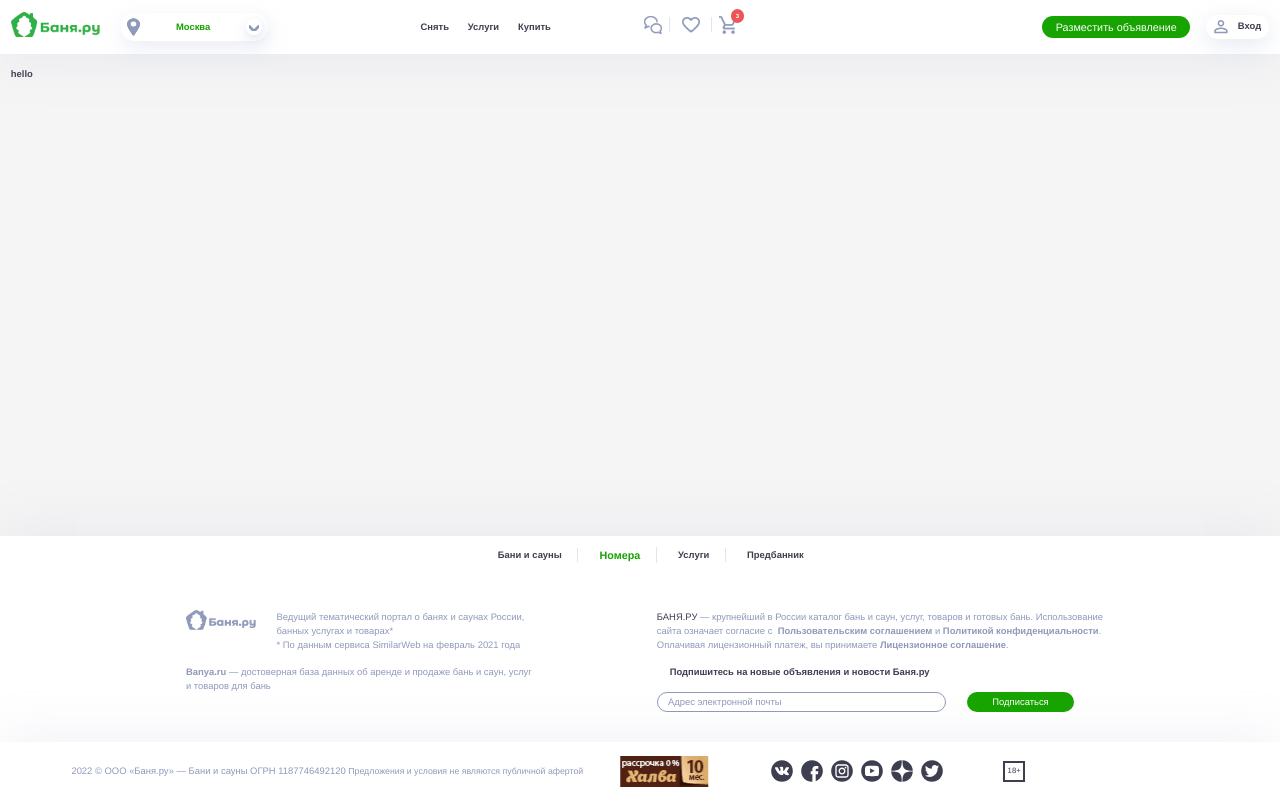
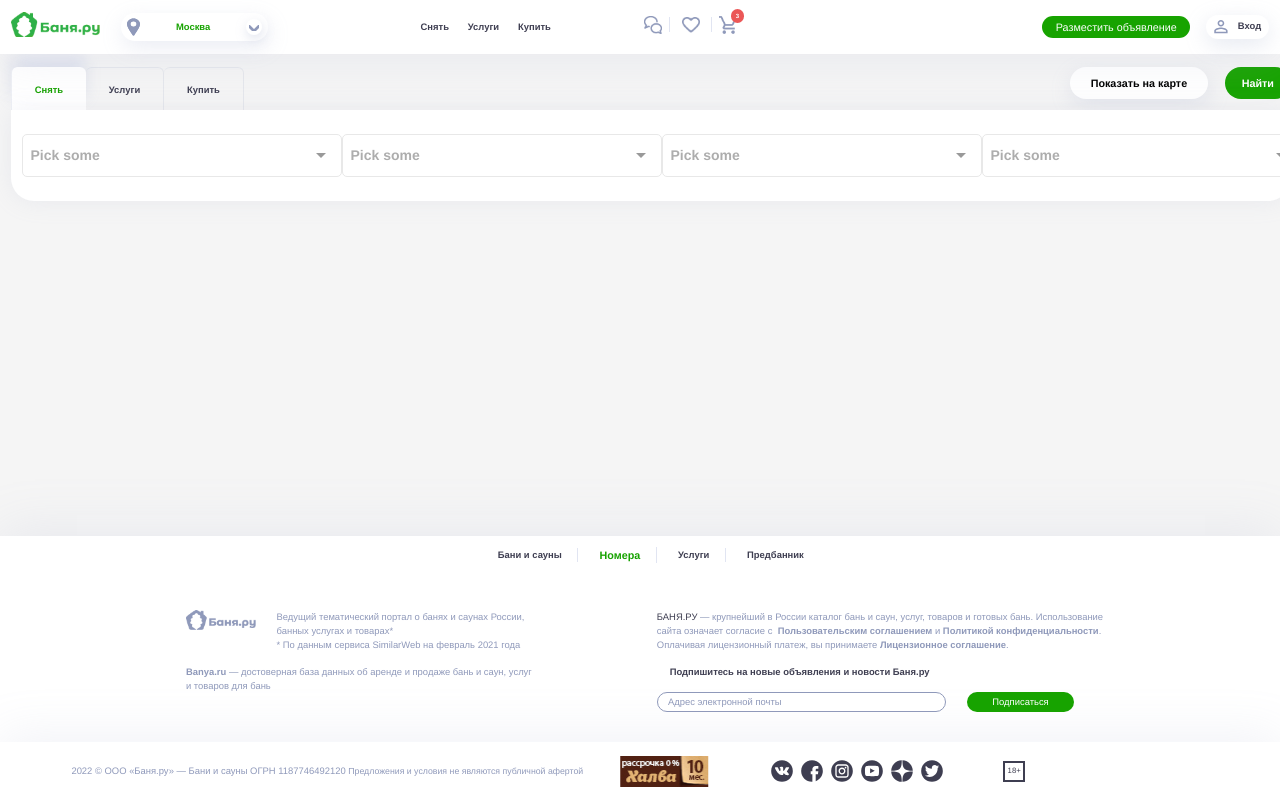
Before and after one commit to yoboich/banyaru, a Nuxt app: page / in a window 1280 px wide. Shown: the top 800 px of the page. Built offline with nearby package versions, Linux system fonts and the light colour scheme.

Commit message:
Adding filter component

```diff
--- a/assets/styles/common/btns.scss
+++ b/assets/styles/common/btns.scss
@@ -112,3 +112,18 @@
 	justify-content: center;
 	align-items: center;
 }
+
+// btn-select
+
+.btn-select {
+	cursor: pointer;
+	display: flex;
+	justify-content: center;
+	align-items: center;
+	position: relative;
+	width: 2.4rem;
+	height: 2.4rem;
+	box-shadow: 1px 4px 12px rgba(166, 175, 205, 0.36);
+	border-radius: 50%;
+	transition: all 0.2s;
+}
--- /dev/null
+++ b/components/Filter/index.vue
@@ -0,0 +1,250 @@
+<script setup>
+import Multiselect from "vue-multiselect";
+// import "vue-multiselect/dist/vue-multiselect.css";
+let activeTab = ref(1);
+
+let value = ref([]);
+let options = ref([
+  { name: "Vue.js", language: "JavaScript" },
+  { name: "Adonis", language: "JavaScript" },
+  { name: "Rails", language: "Ruby" },
+  { name: "Sinatra", language: "Ruby" },
+  { name: "Laravel", language: "PHP" },
+  { name: "Phoenix", language: "Elixir" },
+]);
+</script>
+
+<template>
+  <div class="filter">
+    <div class="nav">
+      <div class="nav__inner">
+        <div
+          @click="activeTab = 1"
+          :class="[activeTab == 1 ? 'nav__item_active' : '']"
+          class="nav__item"
+        >
+          Снять
+        </div>
+        <div
+          @click="activeTab = 2"
+          :class="[activeTab == 2 ? 'nav__item_active' : '']"
+          class="nav__item"
+        >
+          Услуги
+        </div>
+        <div
+          @click="activeTab = 3"
+          :class="[activeTab == 3 ? 'nav__item_active' : '']"
+          class="nav__item"
+        >
+          Купить
+        </div>
+      </div>
+      <div class="nav__buttons">
+        <button class="btn nav__buttons_cart">Показать на карте</button>
+        <button class="btn btn-green nav__buttons_search">Найти</button>
+      </div>
+    </div>
+
+    <div class="filter-wrapper">
+      <div class="container">
+        <div class="filter-form">
+          <div class="filter-form__select">
+            <multiselect
+              v-model="value"
+              :options="options"
+              :multiple="true"
+              :close-on-select="false"
+              :clear-on-select="false"
+              placeholder="Pick some"
+              label="name"
+              track-by="name"
+            >
+              <template v-slot:selection slot-scope="{ values, search, isOpen }"
+                ><span
+                  class="multiselect__single"
+                  v-if="value.length"
+                  v-show="!isOpen"
+                  >{{ value.length }} options selected</span
+                ></template
+              >
+            </multiselect>
+            <multiselect
+              v-model="value"
+              :options="options"
+              :multiple="true"
+              :close-on-select="false"
+              :clear-on-select="false"
+              placeholder="Pick some"
+              label="name"
+              track-by="name"
+            >
+              <template v-slot:selection slot-scope="{ values, search, isOpen }"
+                ><span
+                  class="multiselect__single"
+                  v-if="value.length"
+                  v-show="!isOpen"
+                  >{{ value.length }}</span
+                ></template
+              >
+            </multiselect>
+            <multiselect
+              v-model="value"
+              :options="options"
+              :multiple="true"
+              :close-on-select="false"
+              :clear-on-select="false"
+              placeholder="Pick some"
+              label="name"
+              track-by="name"
+            >
+              <template v-slot:selection slot-scope="{ values, search, isOpen }"
+                ><span
+                  class="multiselect__single"
+                  v-if="value.length"
+                  v-show="!isOpen"
+                  >{{ value.length }} options selected</span
+                ></template
+              >
+            </multiselect>
+            <multiselect
+              v-model="value"
+              :options="options"
+              :multiple="true"
+              :close-on-select="false"
+              :clear-on-select="false"
+              placeholder="Pick some"
+              label="name"
+              track-by="name"
+            >
+              <template v-slot:selection slot-scope="{ values, search, isOpen }"
+                ><span
+                  class="multiselect__single"
+                  v-if="value.length"
+                  v-show="!isOpen"
+                  >{{ value.length }} options selected</span
+                ></template
+              >
+            </multiselect>
+          </div>
+        </div>
+      </div>
+    </div>
+  </div>
+</template>
+
+<style lang="scss">
+//styles for select
+// .multiselect {
+//   display: flex;
+//   flex-direction: row-reverse;
+//   align-items: center;
+//   &__tags {
+//     display: flex;
+//     align-items: center;
+//     border: none;
+//     min-height: 2.4rem;
+//     padding: 0;
+//   }
+//   &__placeholder {
+//     color: $mainFontColor;
+//     margin: 0;
+//     padding: 0;
+//   }
+//   &__select {
+//     display: block;
+//     padding: 0;
+//     position: relative;
+//     width: 40px;
+//     height: 2.4rem;
+//     right: 1px;
+//     top: 1px;
+//     text-align: center;
+//     transition: transform 0.2s ease;
+//     &::before {
+//       position: relative;
+//       right: 0;
+//       top: 65%;
+//       color: #999;
+//       margin-top: 4px;
+//       border-style: solid;
+//       border-width: 5px 5px 0 5px;
+//       border-color: #999 transparent transparent transparent;
+//       content: "";
+//     }
+//   }
+//   &__input,
+//   &__single {
+
+//   }
+
+//   &__content-wrapper {
+//     top: 4rem;
+//   }
+// }
+</style>
+
+<style lang="scss" scoped>
+.filter {
+  display: flex;
+  flex-direction: column;
+}
+.nav {
+  display: flex;
+  align-items: flex-start;
+  &__inner {
+    display: flex;
+  }
+  &__item {
+    cursor: pointer;
+    padding: 2.15rem 3.4rem 1.95rem;
+    border-top: 1px solid rgb(56%, 60%, 73%, 0.15);
+    border-right: 1px solid rgb(56%, 60%, 73%, 0.15);
+    border-radius: 6px 6px 0px 0px;
+    &:nth-child(1) {
+      border-left: 1px solid rgb(56%, 60%, 73%, 0.15);
+    }
+    &_active {
+      color: $green-color;
+      padding: 2.35rem 3.4rem 1.95rem;
+      border: none;
+      background: #ffffff;
+      box-shadow: 0px -12px 15px rgba(136, 152, 206, 0.19);
+      border-radius: 6px 6px 0px 0px;
+    }
+  }
+  &__buttons {
+    display: flex;
+    gap: 2.5rem;
+    margin-left: auto;
+    &_cart {
+      background-color: $default-color;
+      font-weight: 700;
+      font-size: 1.6rem;
+      padding: 1.1rem 3.1rem;
+      box-shadow: 1px 7px 21px rgba(166, 175, 205, 0.22);
+    }
+    &_search {
+      font-weight: 700;
+      font-size: 1.6rem;
+      padding: 1.4rem 2.5rem;
+    }
+  }
+}
+.filter-wrapper {
+  background-color: $default-color;
+  box-shadow: 0px 0px 24px rgba(166, 175, 203, 0.16);
+  border-radius: 0px 0px 23px 23px;
+  width: 100vw;
+  margin-left: calc(-50vw + 50%);
+}
+
+.filter-form {
+  padding: 3.5rem 0;
+  &__select {
+    display: flex;
+    // max-width: 50rem;
+    width: 100%;
+  }
+}
+</style>
--- a/components/ProductBook/First.vue
+++ b/components/ProductBook/First.vue
@@ -18,7 +18,7 @@
 				</div>
 				<div class="book-card-first__price h2">
 					от 9 000 ₽
-					<span class="book-card-first__select">
+					<span class="book-card-first__select btn-select">
 						<IconSelect class="green" />
 					</span>
 				</div>
@@ -94,16 +94,7 @@
 		}
 
 		&__select {
-			cursor: pointer;
-			display: flex;
-			justify-content: center;
-			align-items: center;
-			position: relative;
-			width: 2.4rem;
-			height: 2.4rem;
-			box-shadow: 1px 4px 12px rgba(166, 175, 205, 0.36);
-			border-radius: 50%;
-			transition: all 0.2s;
+
 		}
 
 		&__info-right {
--- /dev/null
+++ b/components/ProductBook/Price.vue
@@ -0,0 +1,109 @@
+<script setup>
+	const prices = [
+		{
+			item: '9 000 ₽',
+			text: '1ч./мин.3ч. пн-вс 24ч.',
+		},
+		{
+			item: '800 ₽',
+			text: '+1чел./ч. свыше 17',
+		},
+		{
+			item: '50 000 ₽',
+			text: 'депозит /ночь с 0:00',
+		},
+	];
+</script>
+
+<template>
+	<div class="card card-price">
+		<div class="card-price__name card__name h1">Цены</div>
+		<div class="card-price__row">
+			<div class="card-price__content">
+				<div class="card-price__items" v-for="price in prices">
+					<div class="card-price__price">{{ price.item }}</div>
+					<div class="card-price__text">{{ price.text }}</div>
+				</div>
+			</div>
+			<div class="card-price__content">
+				<div class="card-price__items" v-for="price in prices">
+					<div class="card-price__price">{{ price.item }}</div>
+					<div class="card-price__text">{{ price.text }}</div>
+				</div>
+			</div>
+		</div>
+		<div class="card-price__btns">
+			Смотреть все
+			<span class="card-price__select btn-select">
+				<IconSelect class="green" />
+			</span>
+		</div>
+	</div>
+</template>
+
+<style lang="scss" scoped>
+	.card-price {
+		margin-top: -4rem;
+		z-index: 2;
+		&__name {
+			margin-bottom: 3rem;
+		}
+
+		&__row {
+			display: flex;
+			align-items: center;
+			justify-content: space-between;
+			gap: 2rem;
+			margin-bottom: 3.5rem;
+		}
+
+		&__content {
+			flex: 1;
+		}
+
+		&__items {
+			display: flex;
+			justify-content: space-between;
+			margin-bottom: 0.8rem;
+			position: relative;
+
+			&::before {
+				content: '';
+				position: absolute;
+				bottom: 0.4rem;
+				left: 8rem;
+				right: 8rem;
+				width: 63%;
+				height: 1px;
+				background-color: $mainFontColor;
+			}
+
+			&:last-child {
+				margin: 0;
+			}
+		}
+
+		&__price {
+			font-weight: 800;
+			font-size: 1.6rem;
+			color: $mainFontColor;
+		}
+
+		&__text {
+			font-weight: 700;
+			font-size: 1.6rem;
+			color: $secondary-color;
+		}
+
+		&__btns {
+			display: flex;
+			justify-content: flex-end;
+			align-items: center;
+			color: $green-color;
+			gap: 1.5rem;
+		}
+
+		&__select {
+		}
+	}
+</style>
--- a/nuxt.config.ts
+++ b/nuxt.config.ts
@@ -9,5 +9,5 @@ export default defineNuxtConfig({
 			},
 		},
 	},
-	css: ['normalize.css/normalize.css', 'assets/styles/main.scss'],
+	css: ['normalize.css/normalize.css', 'assets/styles/main.scss', 'vue-multiselect/dist/vue-multiselect.css'],
 });
--- a/package.json
+++ b/package.json
@@ -13,6 +13,7 @@
     "sass-loader": "^13.2.0"
   },
   "dependencies": {
-    "normalize.css": "^8.0.1"
+    "normalize.css": "^8.0.1",
+    "vue-multiselect": "^3.0.0-alpha.2"
   }
 }
--- a/pages/index.vue
+++ b/pages/index.vue
@@ -1,5 +1,5 @@
 <template>
   <div class="container">
-    <div class="block">hello</div>
+   <Filter/>
   </div>
 </template>
--- a/pages/product/book.vue
+++ b/pages/product/book.vue
@@ -31,6 +31,7 @@
 			</div>
 		</div>
 	</div>
+	<ProductBookPrice class="no-box card-under" />
 	<ProductCardService class="no-box" />
 	<ProductCardReview class="no-box" />
 	<ProductCardRelated class="no-box" />
```
